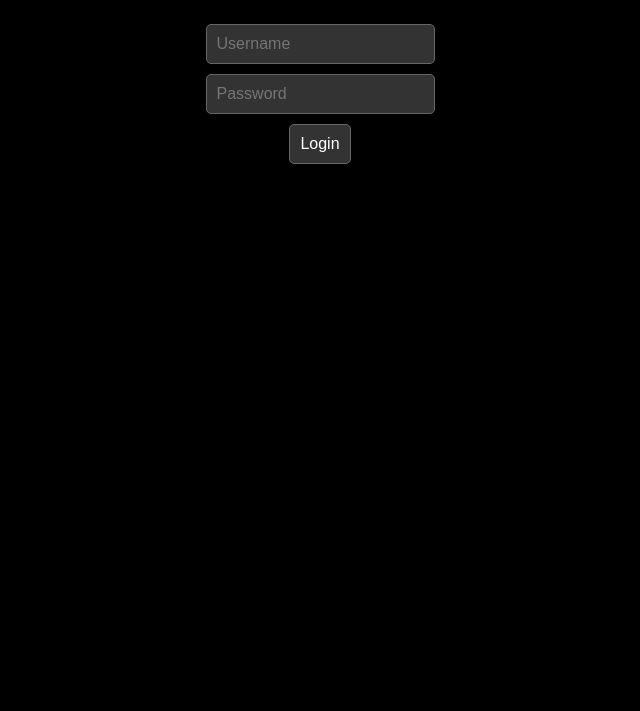
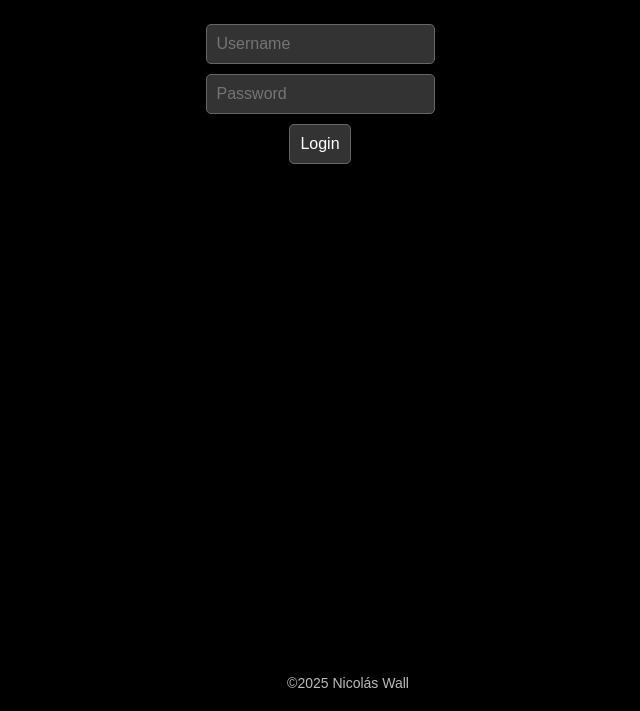
Before and after one commit to nicolas-wall/3D-viewer, a plain HTML site: page index.html in a window 1280 px wide. Shown: the part 89-800 px from the top of the page, without its empty margins (320-960 px from the left). Drawn offline with Linux system fonts and the light colour scheme; some packages are replaced by stand-ins of ours; a script that the page names is missing.

Commit message:
Add files via upload

```diff
--- a/index.html
+++ b/index.html
@@ -37,6 +37,14 @@
         button:hover {
             background-color: #555;
         }
+        #footer {
+            position: fixed;
+            bottom: 20px;
+            width: 100%;
+            text-align: center;
+            font-size: 14px;
+            color: #bbb;
+        }
     </style>
 </head>
 <body>
@@ -72,8 +80,10 @@
             background-color="#1a1a1a"
             shadow-softness="0.75">
         </model-viewer>
+    </div>
 
-        <button onclick="logout()" style="position: absolute; top: 10px; right: 10px;">Logout</button>
+    <div id="footer">
+        ©2025 Nicolás Wall
     </div>
 
     <script>
```
